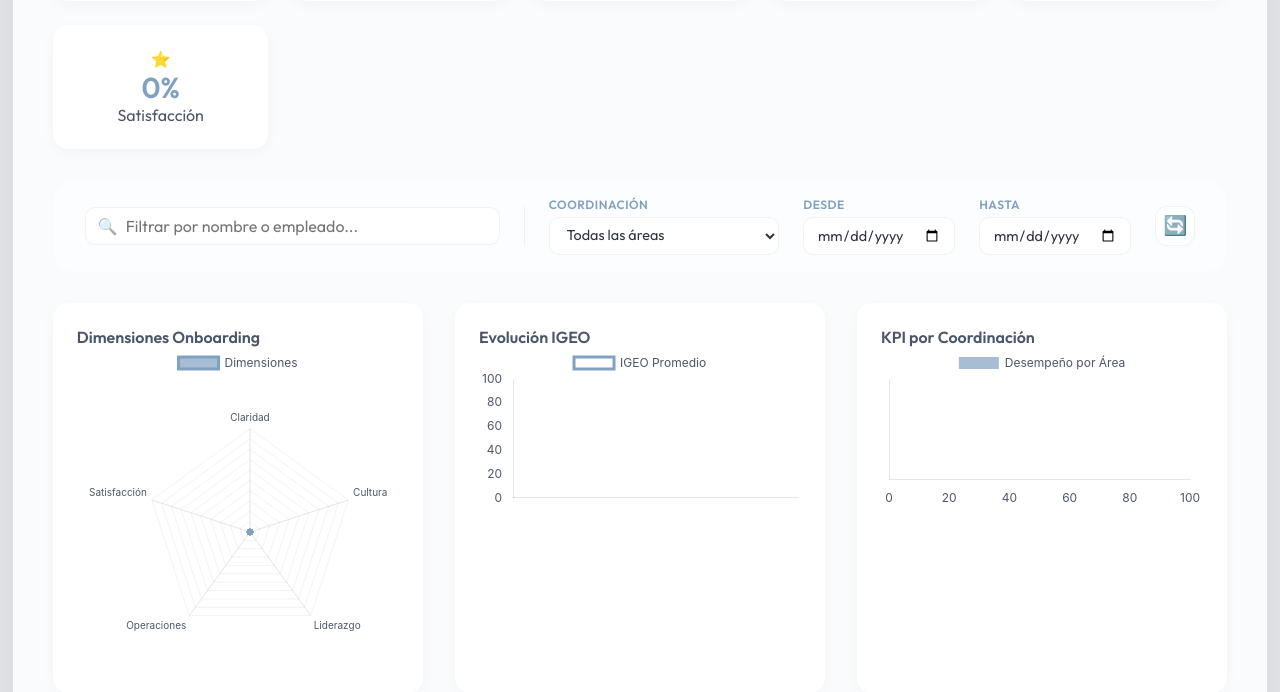
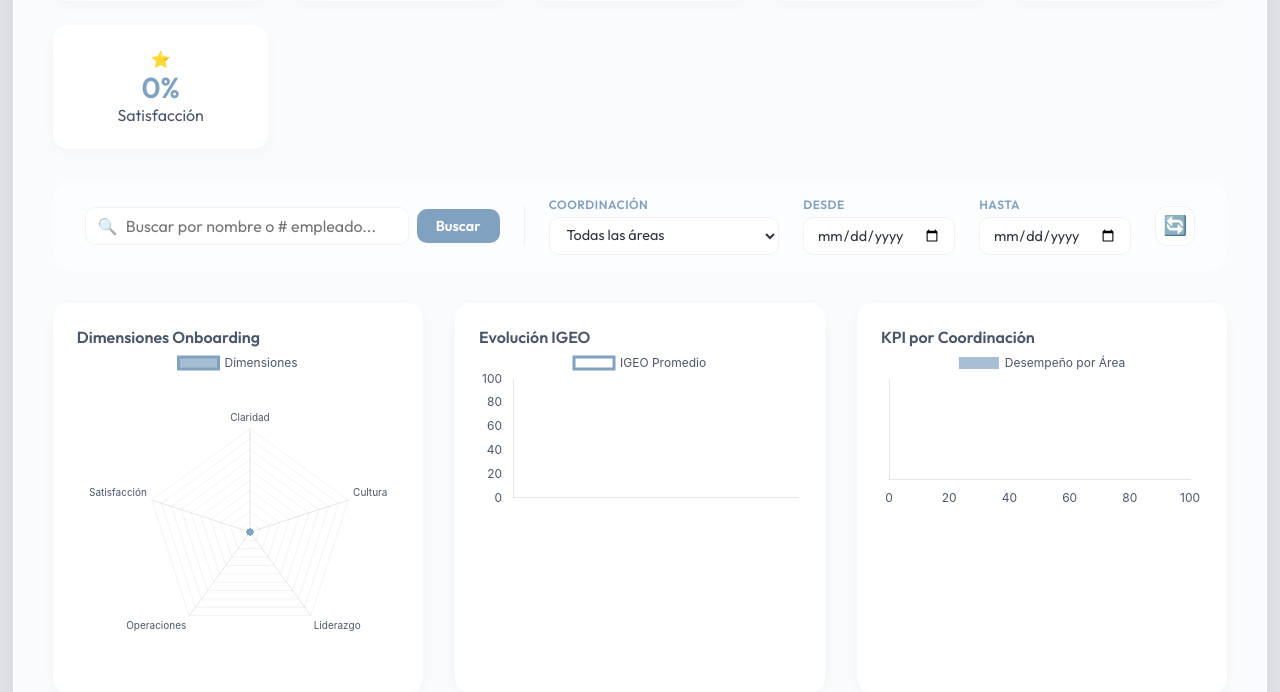
Before and after one commit to PapitaCosmica/KPIs-RH, a PHP site: page / in a window 1280 px wide. Shown: the part 249-941 px from the top of the page. Run offline with PHP 8.4, Linux system fonts and the light colour scheme; some libraries are stand-ins or nearby versions.

Commit message:
feat(search): add Buscar button, spinner, and fix filter logic v1.7.0

```diff
--- a/app/views/home/index.php
+++ b/app/views/home/index.php
@@ -37,7 +37,13 @@
     <div class="dashboard-controls glass-container">
         <div class="filter-group main-search">
             <span class="filter-icon">🔍</span>
-            <input type="text" id="filter-search" placeholder="Filtrar por nombre o empleado..." autocomplete="off">
+            <input type="text" id="filter-search" placeholder="Buscar por nombre o # empleado..." autocomplete="off">
+            <button id="btn-search" class="btn-search" title="Buscar">
+                Buscar
+            </button>
+            <div id="search-spinner" class="search-spinner" style="display:none;">
+                <div class="spinner-ring"></div>
+            </div>
         </div>
 
         <div class="filter-divider"></div>
@@ -139,6 +145,47 @@
         background: var(--color-ice-blue);
         transform: rotate(180deg);
     }
+    .main-search {
+        flex-direction: row !important;
+        align-items: center;
+        gap: 0.5rem;
+    }
+    .btn-search {
+        padding: 0.5rem 1.2rem;
+        background: var(--color-ice-blue);
+        color: white;
+        border: none;
+        border-radius: 10px;
+        font-weight: 700;
+        font-family: inherit;
+        font-size: 0.9rem;
+        cursor: pointer;
+        transition: all 0.25s ease;
+        white-space: nowrap;
+    }
+    .btn-search:hover {
+        background: var(--color-night);
+        transform: scale(1.03);
+        box-shadow: 0 4px 12px rgba(0,0,0,0.15);
+    }
+    .btn-search:active {
+        transform: scale(0.97);
+    }
+    .search-spinner {
+        display: flex;
+        align-items: center;
+    }
+    .spinner-ring {
+        width: 22px;
+        height: 22px;
+        border: 3px solid rgba(129, 161, 193, 0.2);
+        border-top-color: var(--color-ice-blue);
+        border-radius: 50%;
+        animation: spin 0.7s linear infinite;
+    }
+    @keyframes spin {
+        to { transform: rotate(360deg); }
+    }
     @media (max-width: 1024px) {
         .dashboard-controls {
             flex-wrap: wrap;
```
Also changed, not shown: public/assets/js/filter.js, public/assets/js/search.js.
